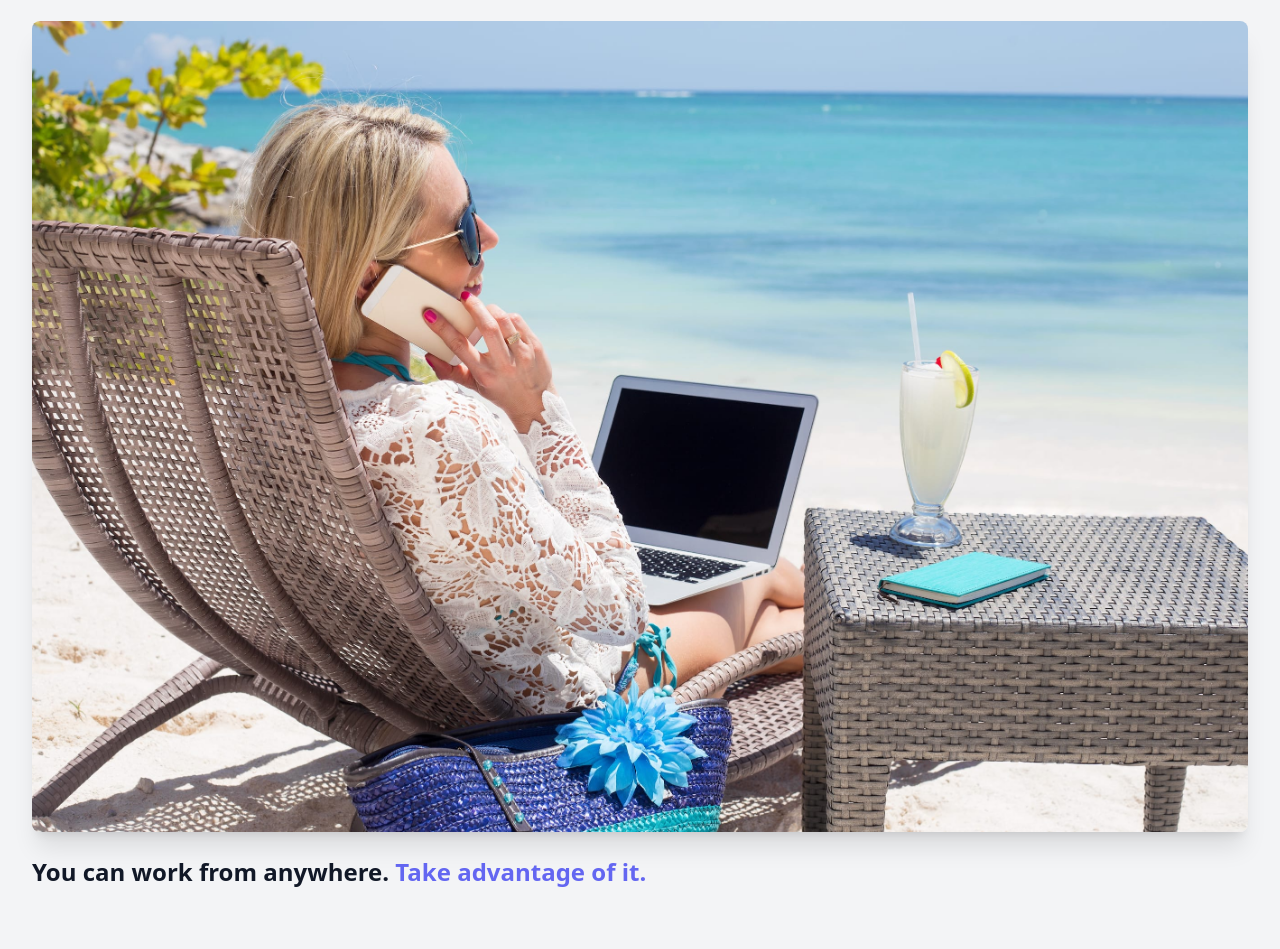
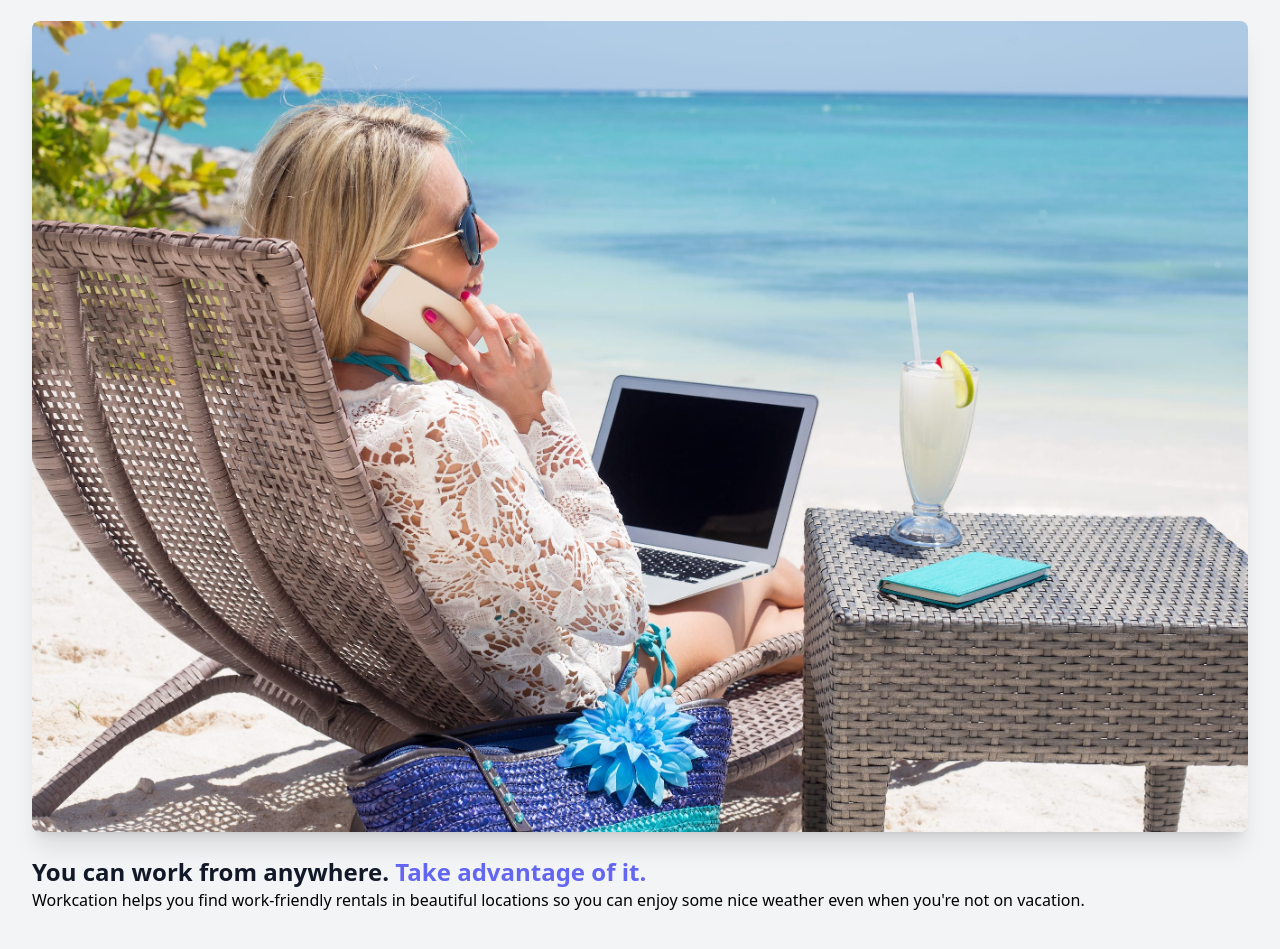
Before and after one commit to michaelr/tailwindcss-tutorial, a website built with Vite: page index.html in a window 1280 px wide. Shown: the part 91-1040 px from the top of the page. Built offline with nearby package versions, Linux system fonts and the light colour scheme.

Commit message:
02: add p tag with copy

```diff
--- a/index.html
+++ b/index.html
@@ -17,6 +17,10 @@
         You can work from anywhere.
         <span class="text-indigo-500">Take advantage of it.</span>
       </h1>
+      <p>
+        Workcation helps you find work-friendly rentals in beautiful locations
+        so you can enjoy some nice weather even when you're not on vacation.
+      </p>
     </div>
   </body>
 </html>
```
